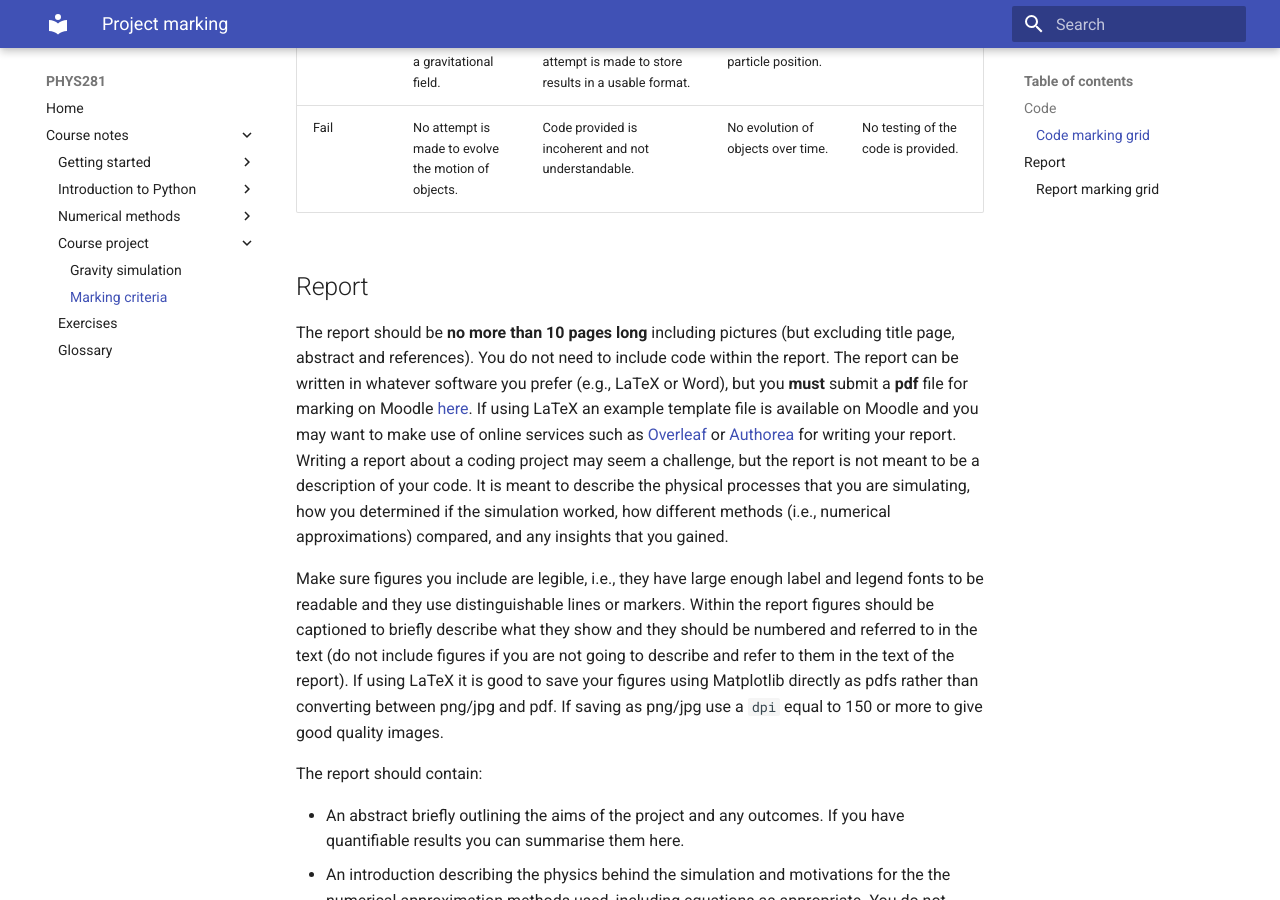
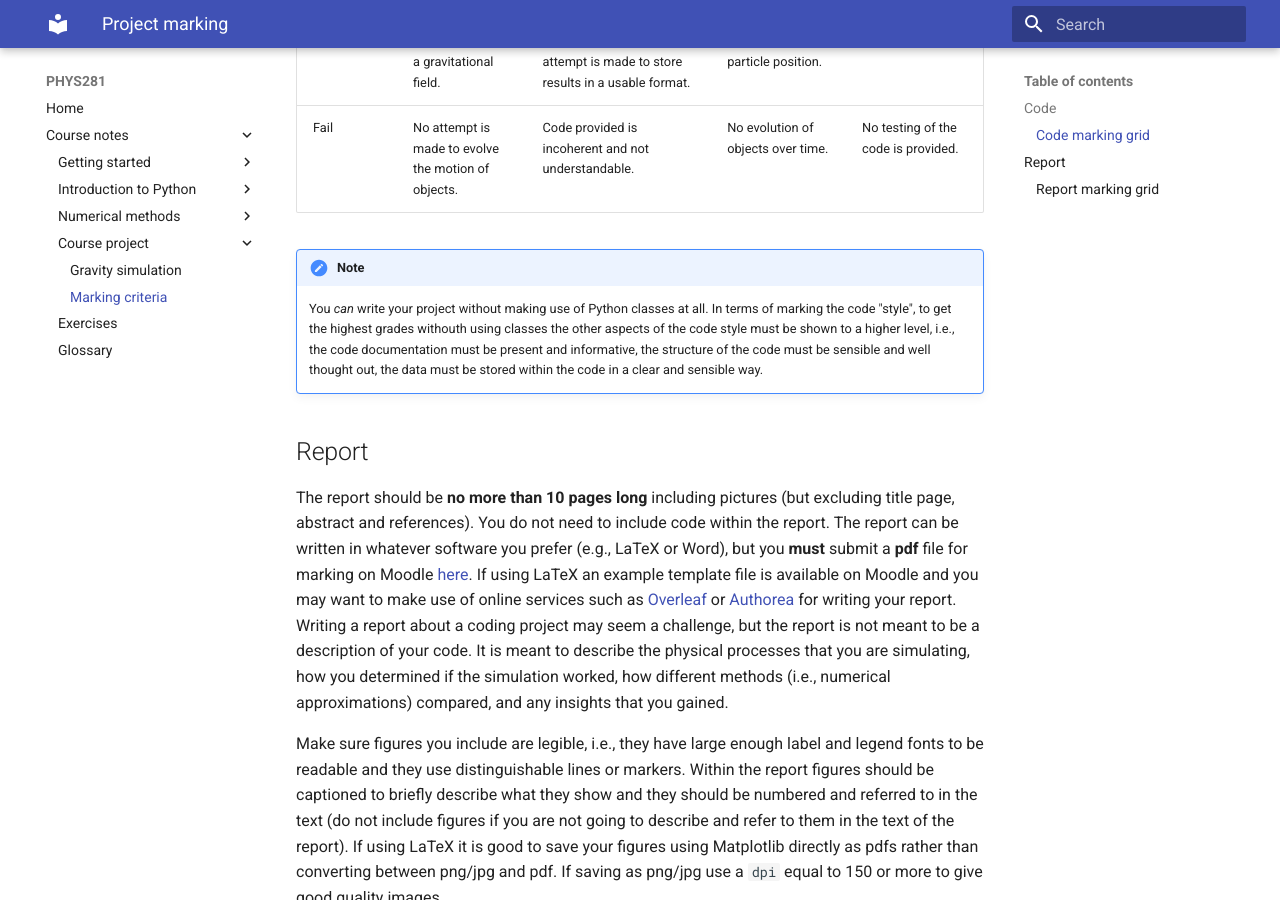
Before and after one commit to ndd21/PHYS281, an MkDocs documentation site: the page built from docs/markinggrid.md, in a window 1280 px wide and 900 px high, scrolled down 2937 px. Built offline with MkDocs 1.6.1 and Material for MkDocs 9.7.7, drawn with Linux system fonts in a browser that asks for light colours.

Commit message:
Update markinggrid.md
add note about code not using classes

```diff
--- a/docs/markinggrid.md
+++ b/docs/markinggrid.md
@@ -69,6 +69,13 @@ of marks between the different attributes are given in brackets.
 | C | The simulation is able to evolve a system consisting of 2 particles in 2 dimensions based on their mutual gravitational attraction. | Code has some very basics docstrings and minimal non-descriptive comments. Data are produced and an attempt is made to store it. | One numerical approximation is correctly used and implemented. | Qualitative, rather than quantitative, tests are provided to show the simulation "looks" correct. |
 | D | The simulation is able to evolve a system consisting of a single particle in 2 dimensions in a gravitational field. | Code lacks comments and docstrings. Code is provided in a single script with no modular aspects. Minimal use of functions and no use of classes. No attempt is made to store results in a usable format. | Numerical approximations are not used and only analytical equations are used to calculate particle position. | Only very basic qualitative testing is performed. |
 | Fail | No attempt is made to evolve the motion of objects. | Code provided is incoherent and not understandable. | No evolution of objects over time. | No testing of the code is provided. |
+
+!!! note
+    You _can_ write your project without making use of Python classes at all. In terms of marking
+    the code "style", to get the highest grades withouth using classes the other aspects of the
+    code style must be shown to a higher level, i.e., the code documentation must be present and
+    informative, the structure of the code must be sensible and well thought out, the data must be
+    stored within the code in a clear and sensible way.
 
 ## Report
 
```
